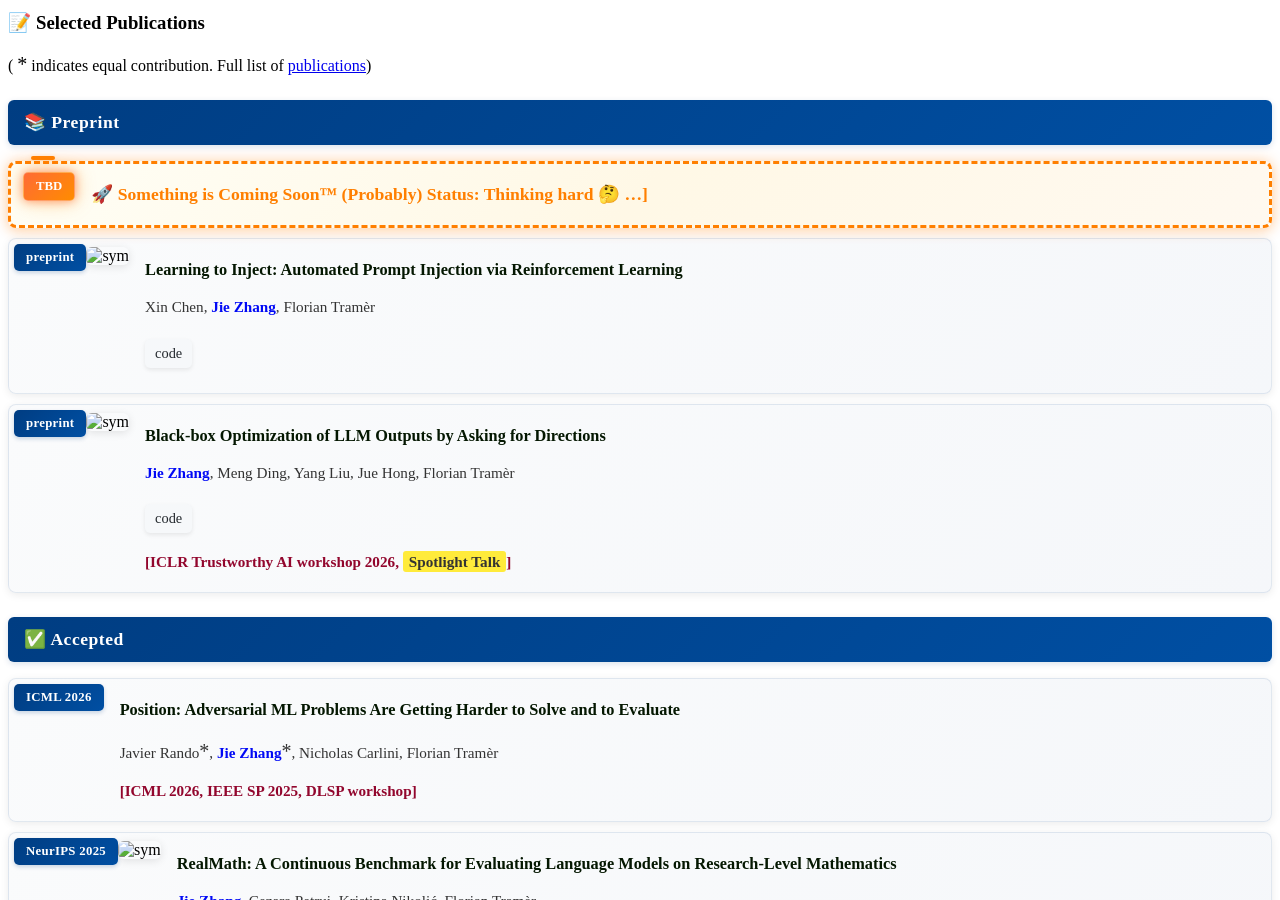
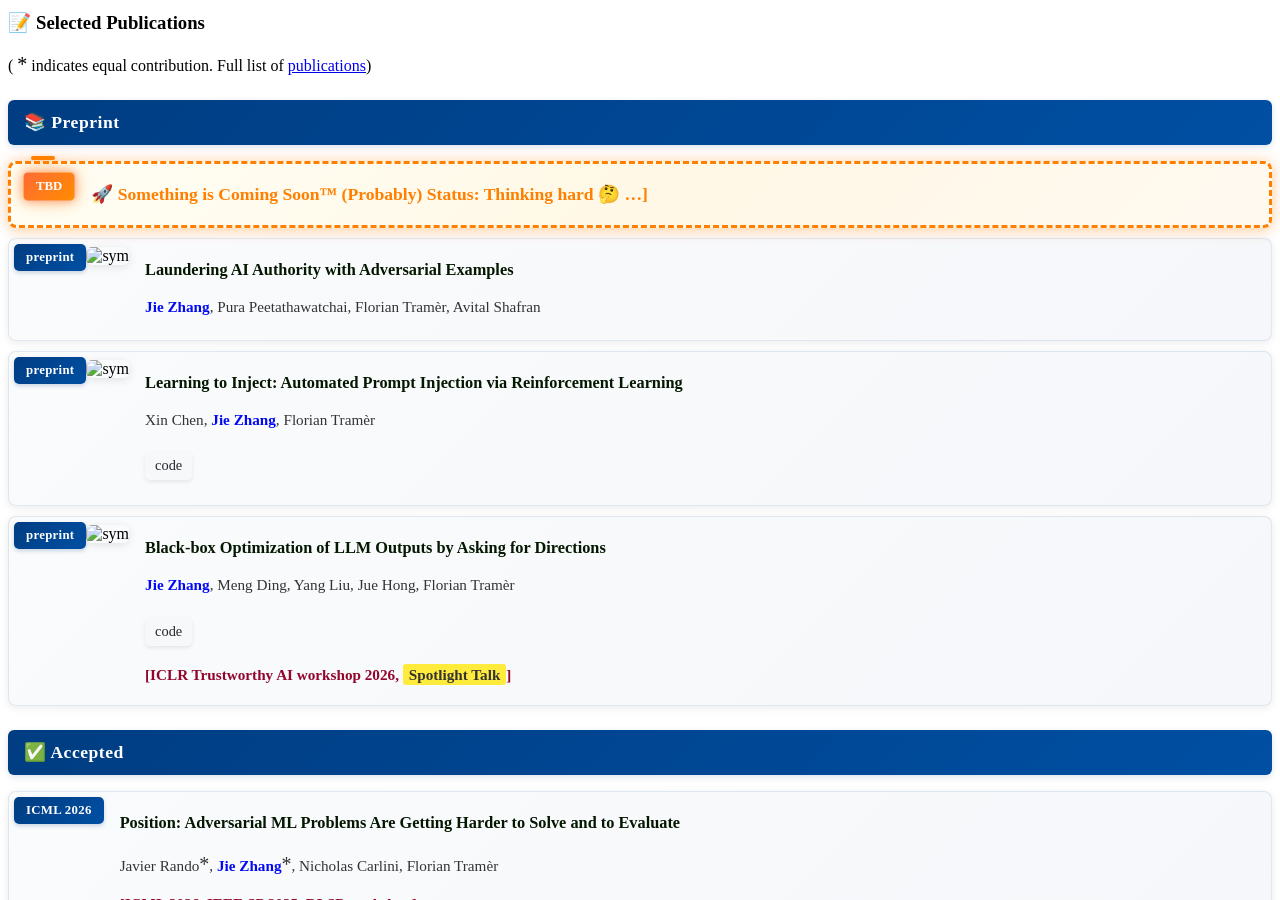
Before and after one commit to zj-jayzhang/zj-jayzhang.github.io, a Jekyll site: the page built from _pages/includes/pubs.md, in a window 1280 px wide and 900 px high, scrolled down 718 px. Built offline with Jekyll 4.4.1, drawn with Linux system fonts in a browser that asks for light colours; our own code applies the rules of GitHub Pages for plain Markdown files; formulas are drawn with MathJax 3.

Commit message:
add one paper

```diff
--- a/_pages/includes/pubs.md
+++ b/_pages/includes/pubs.md
@@ -310,12 +310,28 @@
 
 <div class="pub-section-header">📚 Preprint</div>
 
-
 <div class='paper-box coming-soon-box'><div class='paper-box-image'><div><div class="badge">TBD <i class="fas fa-hourglass-end fa-spin"></i></div></div></div>
 <div class='paper-box-text' markdown="1">
 <span class="paper-title">🚀 Something is Coming Soon™ (Probably)  Status: <i class="fas fa-spinner fa-spin"></i> Thinking hard 🤔 ...]</span>
 </div>
 </div>
+
+<div class='paper-box'><div class='paper-box-image'><div><div class="badge">preprint</div><img src='images/adv_vlm.png' alt="sym" width="100%"></div></div>
+<div class='paper-box-text' markdown="1">
+
+<span class="paper-title">[Laundering AI Authority with Adversarial Examples](https://arxiv.org/abs/2605.04261)</span>
+
+<span class="authors"><span class="me">Jie Zhang</span>, Pura Peetathawatchai, Florian Tramèr, Avital Shafran</span>
+
+<!-- <a href="https://github.com/zj-jayzhang/black_box_llm_optimization" class="resource-link github-link"><i class="fab fa-github"></i> code</a> -->
+
+<!-- <span class="conf">[ICLR Trustworthy AI workshop 2026, <span class="award-highlight">Spotlight Talk</span>]</span> -->
+
+</div>
+</div>
+
+
+
 
 <div class='paper-box'><div class='paper-box-image'><div><div class="badge">preprint</div><img src='images/autoinj.png' alt="sym" width="100%"></div></div>
 <div class='paper-box-text' markdown="1">
```
Also changed, not shown: images/adv_vlm.png (added).
